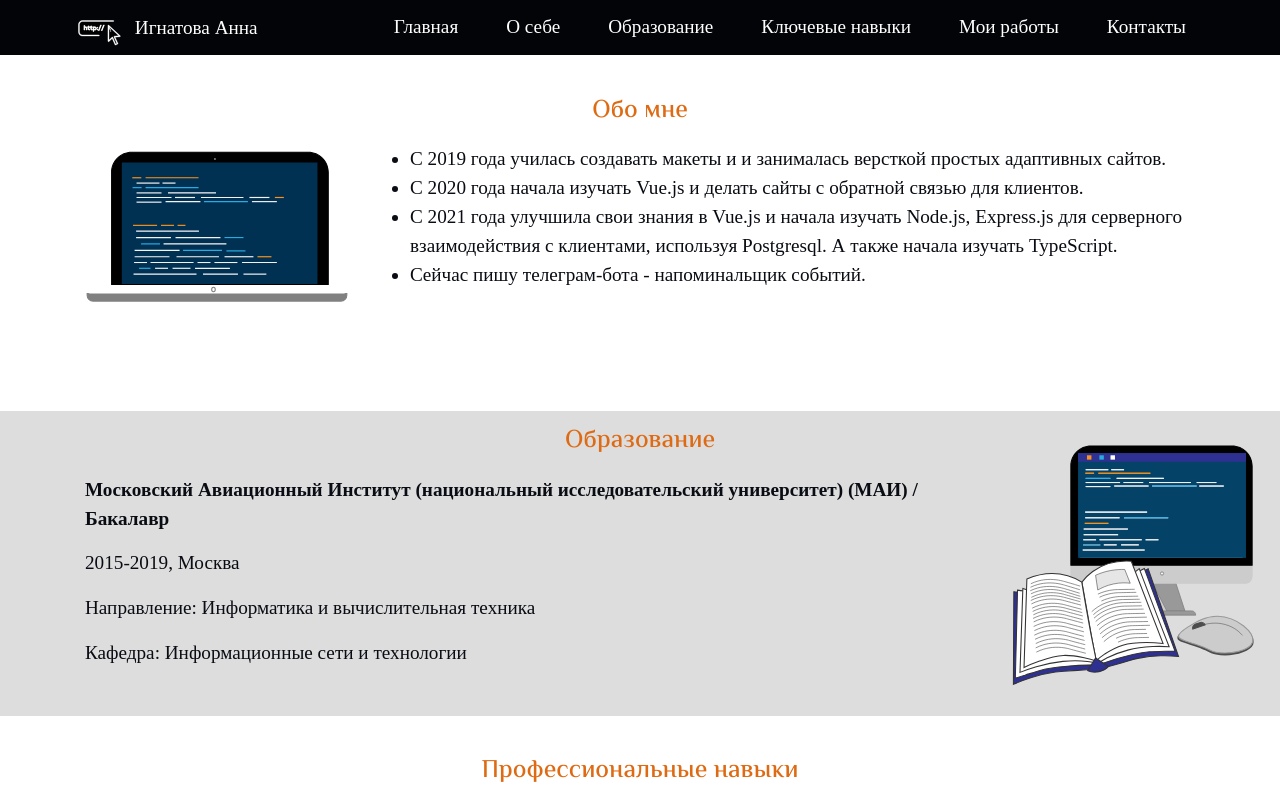
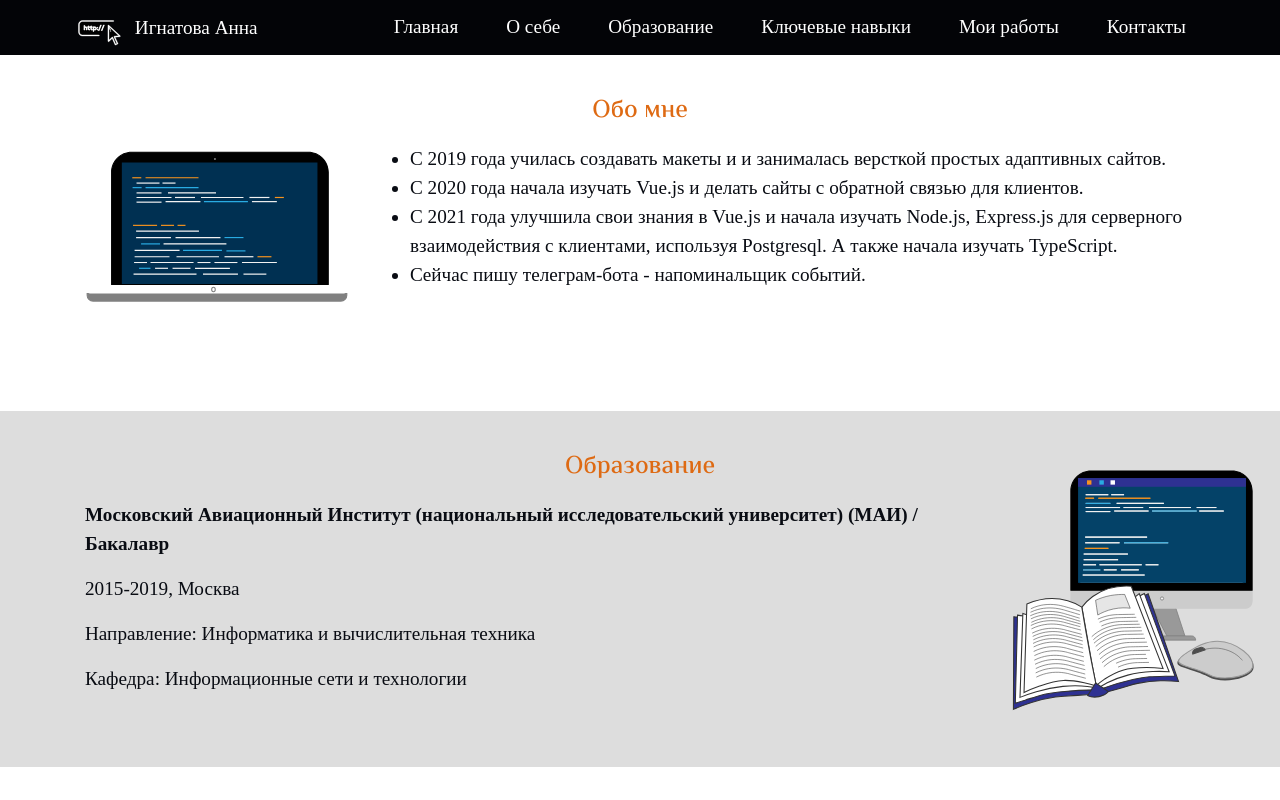
Before and after one commit to AnigalHub/Portfolio, a Nuxt app: page / in a window 1280 px wide. Shown: the top 800 px of the page. Built offline with nearby package versions, Linux system fonts and the light colour scheme.

Commit message:
добавлены отступы у Education

```diff
--- a/pages/index.vue
+++ b/pages/index.vue
@@ -144,7 +144,7 @@ h4{
     color: #090c13 !important;
   }
   /*Компоненты - "Об мне", "Ключевые навыки", "Отзывы"*/
-  #About, #Skills,#Reviews{
+  #About, #Skills,#Reviews,#Education{
     padding: 2% 0 2%;
   }
   #Contacts{
```
